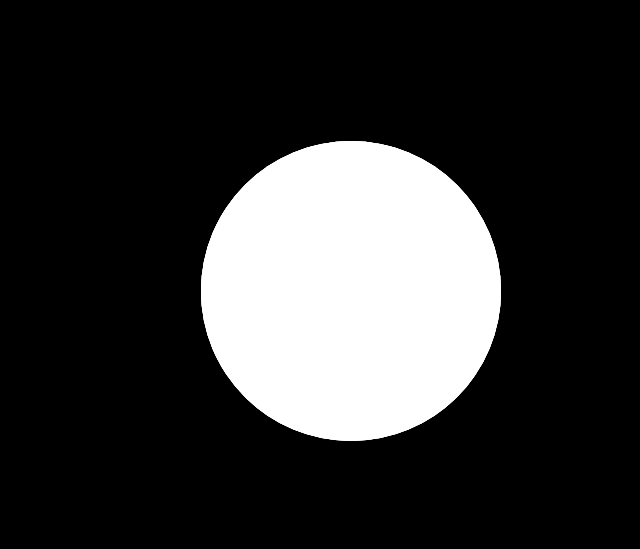
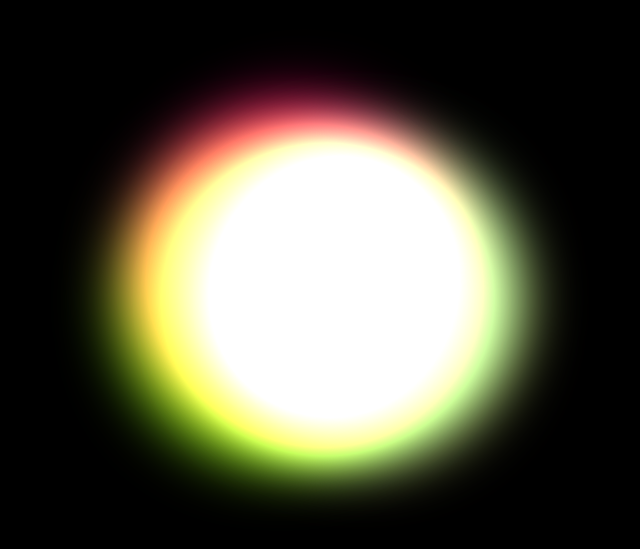
Before and after one commit to bklanuradha/Energy-Ball-Animation-Effects, a plain HTML site: page index.html in a window 1280 px wide. Shown: the part 109-658 px from the top of the page, without its empty margins (289-929 px from the left). Drawn offline with Linux system fonts and the light colour scheme.

Commit message:
Finished

```diff
--- a/index.html
+++ b/index.html
@@ -9,10 +9,11 @@
 </head>
 <body>
     <div class="energy">
-        <span></span>
-        <span></span>
-        <span></span>
-        <span></span>
+        <span style="--clr:#fbad04;--i:18px;--d:2.5s;"></span>
+        <span style="--clr:#03a1d9;--i:13px;--d:5s;"></span>
+        <span style="--clr:#f7036d;--i:15px;--d:7.5s;"></span>
+        <span style="--clr:#93ff16;--i:20px;--d:10s;"></span>
+
     </div>
 </body>
 </html>
--- a/style.css
+++ b/style.css
@@ -20,10 +20,27 @@ body{
 
 .energy span{
     position: absolute;
-    width: 300px;
-    height: 300px;
-    background: #fff;
+    width: calc(300px + var(--i));
+    height:  calc(300px + var(--i));
+    background: var(--clr);
     border-radius: 50%;
-    transform-origin: 100px;
+    transform-origin: calc(100px + var(--i));
     animation: animate 5s linear infinite;
+    animation-duration: calc(var(--d));
+    mix-blend-mode: plus-lighter;
+    filter: blur(30px);
 }
+
+.energy span:nth-child(even){
+    animation-direction: reverse;
+}
+
+@keyframes animate{
+    0%{
+        transform: rotate(0deg);
+    }
+
+    100%{
+        transform: rotate(360deg);
+    }
+}
```
